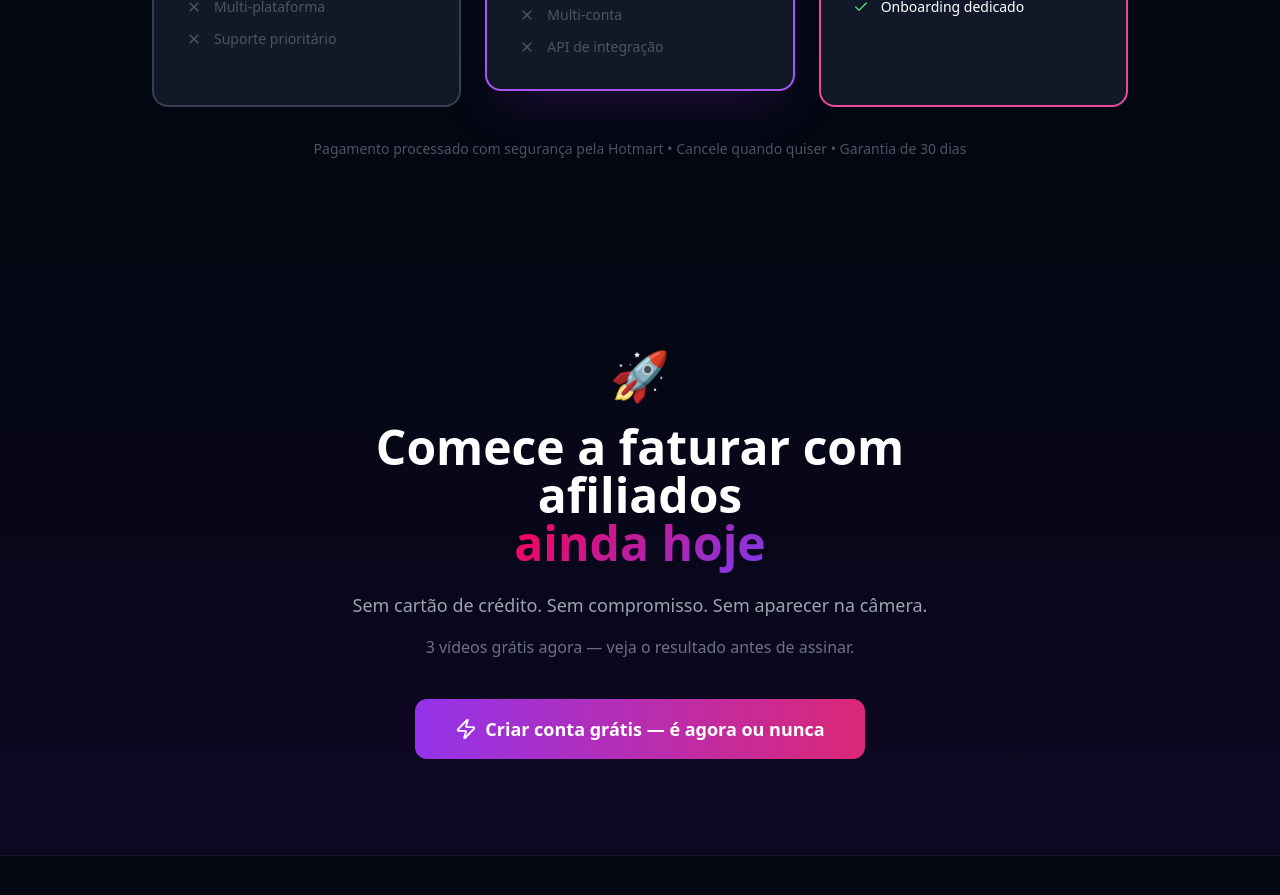
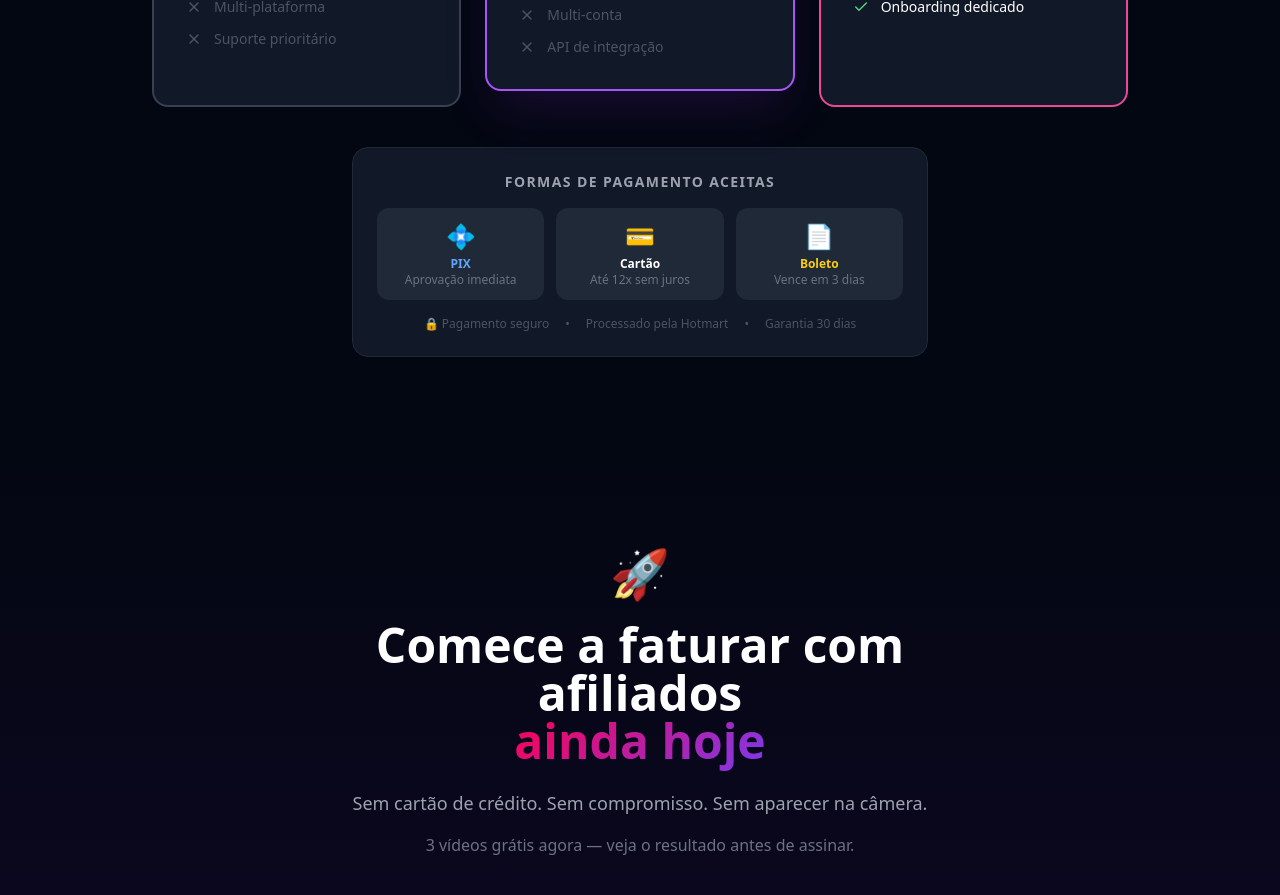
Before and after one commit to nilcar21-hue/viralify, a Next.js app in the folder frontend/: page / in a window 1280 px wide. Shown: the part 4880-5775 px from the top of the page. Built offline with nearby package versions, Linux system fonts and the light colour scheme.

Commit message:
feat: adicionar PIX, cartão e boleto na seção de preços

```diff
--- a/frontend/src/app/page.tsx
+++ b/frontend/src/app/page.tsx
@@ -417,9 +417,34 @@ export default function LandingPage() {
           ))}
         </div>
 
-        <p className="text-center text-gray-600 text-sm mt-8">
-          Pagamento processado com segurança pela Hotmart • Cancele quando quiser • Garantia de 30 dias
-        </p>
+        {/* Payment methods */}
+        <div className="mt-10 bg-gray-900 border border-gray-800 rounded-2xl p-6 max-w-xl mx-auto">
+          <p className="text-center text-gray-400 text-sm font-semibold mb-4 uppercase tracking-widest">Formas de pagamento aceitas</p>
+          <div className="grid grid-cols-3 gap-3 mb-4">
+            <div className="bg-gray-800 rounded-xl p-3 text-center">
+              <div className="text-2xl mb-1">💠</div>
+              <p className="text-xs font-bold text-blue-400">PIX</p>
+              <p className="text-xs text-gray-500">Aprovação imediata</p>
+            </div>
+            <div className="bg-gray-800 rounded-xl p-3 text-center">
+              <div className="text-2xl mb-1">💳</div>
+              <p className="text-xs font-bold text-white">Cartão</p>
+              <p className="text-xs text-gray-500">Até 12x sem juros</p>
+            </div>
+            <div className="bg-gray-800 rounded-xl p-3 text-center">
+              <div className="text-2xl mb-1">📄</div>
+              <p className="text-xs font-bold text-yellow-400">Boleto</p>
+              <p className="text-xs text-gray-500">Vence em 3 dias</p>
+            </div>
+          </div>
+          <div className="flex items-center justify-center gap-4 text-xs text-gray-600">
+            <span className="flex items-center gap-1">🔒 Pagamento seguro</span>
+            <span>•</span>
+            <span>Processado pela Hotmart</span>
+            <span>•</span>
+            <span>Garantia 30 dias</span>
+          </div>
+        </div>
       </section>
 
       {/* Final CTA */}
```
